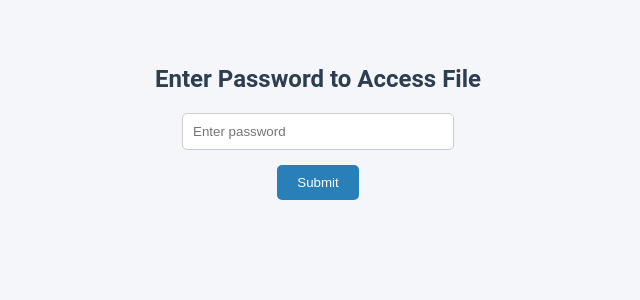
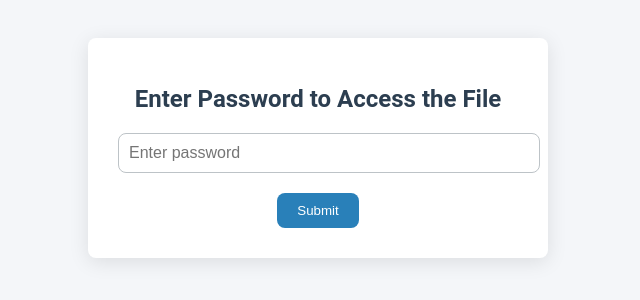
Before and after one commit to Satyaveni-Devisetti/QR-File-Sharing, a plain HTML site: page password-verification.html in a window 1280 px wide. Shown: the part 280-580 px from the top of the page, without its empty margins (322-962 px from the left). Drawn offline with Linux system fonts and the light colour scheme.

Commit message:
Update password-verification.html

```diff
--- a/password-verification.html
+++ b/password-verification.html
@@ -1,72 +1,91 @@
 <!DOCTYPE html>
 <html lang="en">
 <head>
-  <meta charset="UTF-8">
-  <meta name="viewport" content="width=device-width, initial-scale=1.0">
-  <title>Password Verification</title>
+  <meta charset="UTF-8" />
+  <meta name="viewport" content="width=device-width, initial-scale=1.0"/>
+  <title>Password Checker</title>
   <style>
     body {
       font-family: 'Roboto', sans-serif;
-      background: #f4f6f9;
       display: flex;
       justify-content: center;
       align-items: center;
-      height: 100vh;
-      flex-direction: column;
+      min-height: 100vh;
+      background-color: #f4f6f9;
+      padding: 20px;
     }
-    h2 {
+
+    .container {
+      background-color: #ffffff;
+      padding: 30px;
+      border-radius: 8px;
+      box-shadow: 0 4px 20px rgba(0,0,0,0.1);
+      max-width: 400px;
+      width: 100%;
+      text-align: center;
+    }
+
+    h1 {
+      font-size: 1.5rem;
+      margin-bottom: 20px;
       color: #2c3e50;
+    }
+
+    input[type="password"] {
+      padding: 10px;
+      width: 100%;
       margin-bottom: 20px;
+      border: 1px solid #bdc3c7;
+      border-radius: 8px;
+      font-size: 1rem;
     }
-    input {
-      padding: 10px;
-      width: 250px;
-      margin-bottom: 15px;
-      border-radius: 5px;
-      border: 1px solid #ccc;
-    }
+
     button {
       padding: 10px 20px;
+      border: none;
       background-color: #2980b9;
       color: white;
-      border: none;
-      border-radius: 5px;
+      border-radius: 8px;
       cursor: pointer;
+      transition: background 0.3s;
     }
-    .error {
-      color: red;
-      margin-top: 10px;
+
+    button:hover {
+      background-color: #2471a3;
     }
   </style>
 </head>
 <body>
 
-  <h2>Enter Password to Access File</h2>
-  <input type="password" id="passwordInput" placeholder="Enter password">
-  <button onclick="verifyPassword()">Submit</button>
-  <div class="error" id="errorMsg"></div>
+  <div class="container">
+    <h1>Enter Password to Access the File</h1>
+    <input type="password" id="passwordInput" placeholder="Enter password" />
+    <button onclick="checkPassword()">Submit</button>
+    <p id="errorMessage" style="color: red; display: none;">Incorrect password. Please try again.</p>
+  </div>
 
   <script>
-    const params = new URLSearchParams(window.location.search);
-    const encoded = params.get('data');
-    let qrData;
+    const passwordInput = document.getElementById('passwordInput');
+    const errorMessage = document.getElementById('errorMessage');
 
-    try {
-      qrData = JSON.parse(decodeURIComponent(encoded));
-    } catch (e) {
-      document.getElementById('errorMsg').textContent = 'Invalid QR data';
-    }
+    // Extract file data from the URL query parameter
+    const urlParams = new URLSearchParams(window.location.search);
+    const fileData = JSON.parse(decodeURIComponent(urlParams.get('fileData')));
+    const correctPassword = fileData.password; // Password from QR code
+    const fileUrl = fileData.fileUrl; // File URL from QR code
 
-    function verifyPassword() {
-      const entered = document.getElementById('passwordInput').value.trim();
-      if (qrData) {
-        if (!qrData.password || qrData.password === entered) {
-          window.location.href = qrData.fileUrl;
-        } else {
-          document.getElementById('errorMsg').textContent = 'Incorrect password.';
-        }
+    function checkPassword() {
+      const enteredPassword = passwordInput.value.trim();
+
+      if (enteredPassword === correctPassword) {
+        // Redirect to the Cloudinary file URL if password is correct
+        window.location.href = fileUrl;
+      } else {
+        // Show error message if the password is incorrect
+        errorMessage.style.display = 'block';
       }
     }
   </script>
+
 </body>
 </html>
```
